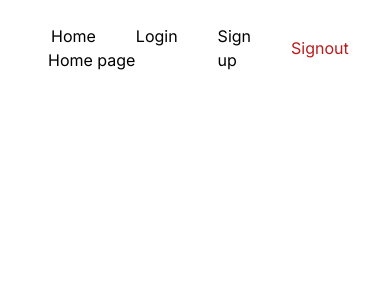
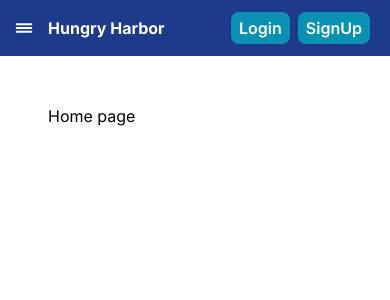
Before and after one commit to Tonmoy1912/hungry-harbor, a Next.js app: page / in a window 390 px wide. Shown: the top 300 px of the page. Built offline with nearby package versions, Linux system fonts and the light colour scheme; no server answers.

Commit message:
user navigation added

```diff
--- /dev/null
+++ b/src/app/(web-page)/cart/page.js
@@ -0,0 +1,9 @@
+import React from 'react'
+
+export default function page() {
+  return (
+    <div>
+      Cart page
+    </div>
+  )
+}
--- /dev/null
+++ b/src/app/(web-page)/categories/page.js
@@ -0,0 +1,9 @@
+import React from 'react'
+
+export default function page() {
+  return (
+    <div>
+      Categories page
+    </div>
+  )
+}
--- /dev/null
+++ b/src/app/(web-page)/notifications/page.js
@@ -0,0 +1,9 @@
+import React from 'react'
+
+export default function page() {
+  return (
+    <div>
+      Notifications page
+    </div>
+  )
+}
--- /dev/null
+++ b/src/app/(web-page)/orders/page.js
@@ -0,0 +1,9 @@
+import React from 'react'
+
+export default function page() {
+  return (
+    <div>
+      Orders page
+    </div>
+  )
+}
--- a/src/app/(web-page)/page.js
+++ b/src/app/(web-page)/page.js
@@ -2,6 +2,7 @@
 
 export default function Home() {
   return (
-    <h1 className="p-12">Home page</h1>
+    <h1 className="p-12 h-[3000px] ">Home page</h1>
+    // <h1 className="p-12 ">Home page</h1>
   )
 }
--- /dev/null
+++ b/src/app/(web-page)/profile/page.js
@@ -0,0 +1,9 @@
+import React from 'react'
+
+export default function page() {
+  return (
+    <div>
+      Profile page
+    </div>
+  )
+}
--- a/src/app/error.js
+++ b/src/app/error.js
@@ -11,6 +11,7 @@ export default function Error({ error, reset }) {
   return (
     <div>
       <h2>Something went wrong!</h2>
+      <p>Error: {error.message}</p>
       <button
         onClick={
           // Attempt to recover by trying to re-render the segment
--- a/src/app/layout.js
+++ b/src/app/layout.js
@@ -7,7 +7,7 @@ import RecoilRoot from "@/components/recoilState/RecoilState"
 const inter = Inter({ subsets: ["latin"] });
 
 export const metadata = {
-  title: "Create Next App",
+  title: "Hungry Harbor",
   description: "Generated by create next app",
 };
 
--- /dev/null
+++ b/src/components/navigation/LeftBar.js
@@ -0,0 +1,67 @@
+"use client";
+//completely done
+import React, { Fragment } from 'react'
+import { useRecoilState } from 'recoil';
+import { navAtom } from '@/store/navState';
+import { motion, AnimatePresence } from 'framer-motion';
+import Link from 'next/link';
+
+export default function LeftBar() {
+    const [navState, setNavState] = useRecoilState(navAtom);
+    return (
+        <Fragment>
+            {/* form desktop */}
+            <div className='hidden fixed top-0 left-0  sm:w-56 md:w-72 h-screen pt-14 bg-blue-800 sm:flex flex-col justify-center'>
+                <div className='flex flex-col justify-start gap-6 items-center text-white text-lg' >
+
+                    <Link href={"/"} className={`py-1 px-3 rounded-full hover:bg-blue-300 hover:text-black font-bold ${navState.curTab == "home" ? "bg-blue-300 text-black" : ""}`} onClick={() => { setNavState({ ...navState, curTab: "home" }) }}>Home</Link>
+                    <Link href={"/categories"} className={`py-1 px-3 rounded-full hover:bg-blue-300 hover:text-black font-bold ${navState.curTab == "categories" ? "bg-blue-300 text-black" : ""}`} onClick={() => { setNavState({ ...navState, curTab: "categories" }) }}>Categories</Link>
+                    <Link href={"/notifications"} className={`py-1 px-3 rounded-full hover:bg-blue-300 hover:text-black font-bold ${navState.curTab == "notifications" ? "bg-blue-300 text-black" : ""}`} onClick={() => { setNavState({ ...navState, curTab: "notifications" }) }}>Notifications</Link>
+                    <Link href={"/orders"} className={`py-1 px-3 rounded-full hover:bg-blue-300 hover:text-black font-bold ${navState.curTab == "orders" ? "bg-blue-300 text-black" : ""}`} onClick={() => { setNavState({ ...navState, curTab: "orders" }) }}>Orders</Link>
+                    <Link href={"/cart"} className={`py-1 px-3 rounded-full hover:bg-blue-300 hover:text-black font-bold ${navState.curTab == "cart" ? "bg-blue-300 text-black" : ""}`} onClick={() => { setNavState({ ...navState, curTab: "cart" }) }}>Cart</Link>
+                    <Link href={"/profile"} className={`py-1 px-3 rounded-full hover:bg-blue-300 hover:text-black font-bold ${navState.curTab == "profile" ? "bg-blue-300 text-black" : ""}`} onClick={() => { setNavState({ ...navState, curTab: "profile" }) }}>
+                        Profile
+                    </Link>
+
+                </div>
+            </div>
+
+            {/* for mobile */}
+            <AnimatePresence>
+                {
+                    navState.open &&
+                    <motion.div
+                        initial={{
+                            x: "-14rem"
+                        }}
+                        animate={{
+                            x: "0rem"
+                        }}
+                        exit={{
+                            x: "-14rem"
+                        }}
+                        transition={{
+                            duration: 0.3,
+                            ease: "easeOut"
+                        }}
+                        className='sm:hidden fixed top-0 left-0 pt-14 w-56 h-screen bg-blue-800 flex  flex-col justify-start'>
+
+                        <div className='flex flex-col justify-start gap-6 items-center text-white text-lg pt-8' >
+
+                            <Link href={"/"} className={`py-1 px-3 rounded-full hover:bg-blue-300 hover:text-black font-bold ${navState.curTab == "home" ? "bg-blue-300 text-black" : ""}`} onClick={() => { setNavState({ ...navState, curTab: "home",open:false }) }}>Home</Link>
+                            <Link href={"/categories"} className={`py-1 px-3 rounded-full hover:bg-blue-300 hover:text-black font-bold ${navState.curTab == "categories" ? "bg-blue-300 text-black" : ""}`} onClick={() => { setNavState({ ...navState, curTab: "categories",open:false }) }}>Categories</Link>
+                            <Link href={"/notifications"} className={`py-1 px-3 rounded-full hover:bg-blue-300 hover:text-black font-bold ${navState.curTab == "notifications" ? "bg-blue-300 text-black" : ""}`} onClick={() => { setNavState({ ...navState, curTab: "notifications",open:false }) }}>Notifications</Link>
+                            <Link href={"/orders"} className={`py-1 px-3 rounded-full hover:bg-blue-300 hover:text-black font-bold ${navState.curTab == "orders" ? "bg-blue-300 text-black" : ""}`} onClick={() => { setNavState({ ...navState, curTab: "orders",open:false }) }}>Orders</Link>
+                            <Link href={"/cart"} className={`py-1 px-3 rounded-full hover:bg-blue-300 hover:text-black font-bold ${navState.curTab == "cart" ? "bg-blue-300 text-black" : ""}`} onClick={() => { setNavState({ ...navState, curTab: "cart",open:false }) }}>Cart</Link>
+                            <Link href={"/profile"} className={`py-1 px-3 rounded-full hover:bg-blue-300 hover:text-black font-bold ${navState.curTab == "profile" ? "bg-blue-300 text-black" : ""}`} onClick={() => { setNavState({ ...navState, curTab: "profile",open:false }) }}>
+                                Profile
+                            </Link>
+
+                        </div>
+
+                    </motion.div>
+                }
+            </AnimatePresence>
+        </Fragment>
+    )
+}
--- a/src/components/navigation/Navbar.js
+++ b/src/components/navigation/Navbar.js
@@ -1,21 +1,17 @@
-"use client";
+
 
 import React, { Fragment } from 'react'
-import Link from 'next/link';
-import { signOut } from 'next-auth/react';
+import TopBar from './TopBar';
+import LeftBar from './LeftBar';
 
 export default function Navbar({ children }) {
     return (
         <Fragment>
-            <div className='absolute top-3  w-full flex justify-center'>
-                <div className=' w-4/5 p-3 rounded-xl flex gap-10 '>
-                    <Link href={"/"}>Home</Link>
-                    <Link href={"/login"}>Login</Link>
-                    <Link href={"signup"}>Sign up</Link>
-                    <button className='text-red-700' onClick={()=>{signOut({ callbackUrl: '/' })}}> Signout</button>
-                </div>
+            <TopBar />
+            <LeftBar />
+            <div className='pt-14 pl-0 sm:pl-56 md:pl-72'>
+                {children}
             </div>
-            {children}
         </Fragment>
     )
 }
--- /dev/null
+++ b/src/components/navigation/TopBar.js
@@ -0,0 +1,42 @@
+"use client";
+//completely done
+import React, { Fragment } from 'react';
+import { useRecoilState } from 'recoil';
+import { navAtom } from '@/store/navState';
+import { IoReorderThree } from "react-icons/io5";
+import { RxCross1 } from "react-icons/rx";
+import { useSession } from 'next-auth/react';
+import { signOut } from 'next-auth/react';
+import Link from 'next/link';
+
+export default function TopBar() {
+    const { status } = useSession();
+    const [navState,setNavState]=useRecoilState(navAtom);
+    return (
+        <div className='z-50 fixed top-0 left-0 h-14 p-1 w-screen bg-blue-900 flex justify-between items-center'>
+            <div className='flex gap-4 px-3'>
+                {
+                    navState.open?(
+                        <h1 className='flex items-center sm:hidden'><RxCross1 className='text-white scale-125 ' onClick={()=>{setNavState({...navState,open:false})}}/></h1>
+                    ):(
+                        <h1 className='flex items-center sm:hidden'><IoReorderThree className='text-white scale-150 ' onClick={()=>{setNavState({...navState,open:true})}}/></h1>
+                    )
+                }
+                <h1 className='text-white font-bold sm:text-2xl'> Hungry Harbor </h1>
+            </div>
+            <div className='px-4 flex gap-2'>
+                {
+                    status != "authenticated" ? (
+                        <Fragment>
+                            <Link className='px-2 py-1 bg-cyan-600 rounded-lg  text-white font-semibold' href={"/login"}>Login</Link>
+                            <Link className='px-2 py-1 bg-cyan-600 rounded-lg  text-white font-semibold' href={"/signup"}>SignUp</Link>
+                        </Fragment>
+                    ) :
+                        (
+                            <button className='px-2 py-1 bg-cyan-600 rounded-lg  text-white font-bold' onClick={() => { signOut({ callbackUrl: '/' }) }}>Logout</button>
+                        )
+                }
+            </div>
+        </div>
+    )
+}
--- /dev/null
+++ b/src/store/navState.js
@@ -0,0 +1,9 @@
+import { atom } from "recoil";
+
+export const navAtom=atom({
+    key:"navAtom",
+    default:{
+        open:false,
+        curTab:"none"
+    }
+});
```
